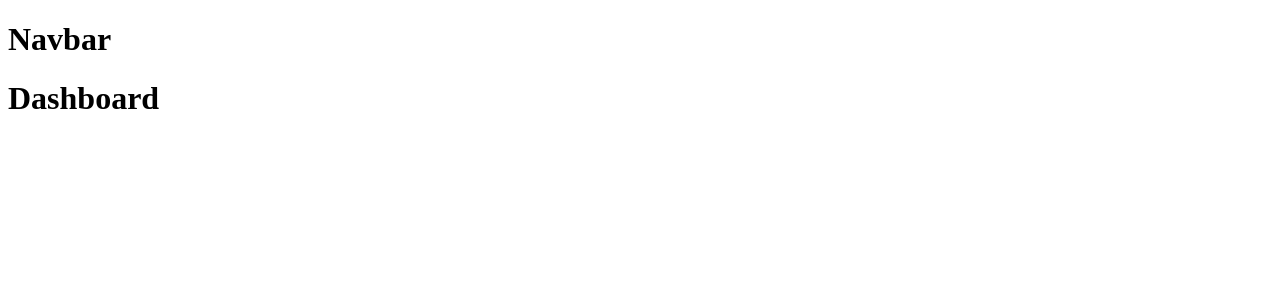
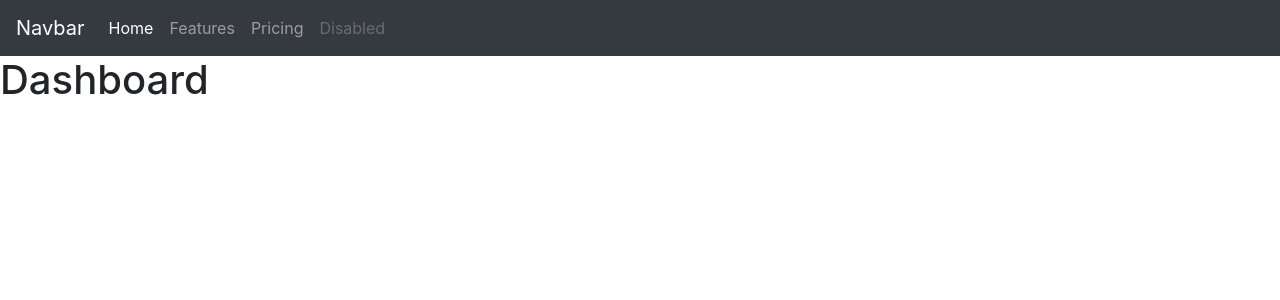
Before and after one commit to CindyKatoni/neighbourhood, a Django app: page / in a window 1280 px wide. Shown: the top 300 px of the page. Run offline with Django 3.2, Linux system fonts and the light colour scheme; some libraries are stand-ins or nearby versions.

Commit message:
dashboard design

```diff
--- a/hood/templates/hood/base.html
+++ b/hood/templates/hood/base.html
@@ -8,11 +8,15 @@
     <meta name="description" content="">
     <meta name="viewport" content="width=device-width, initial-scale=1">
     <link rel="stylesheet" href="">
+    <link rel="stylesheet" href="https://maxcdn.bootstrapcdn.com/bootstrap/4.0.0/css/bootstrap.min.css" integrity="sha384-Gn5384xqQ1aoWXA+058RXPxPg6fy4IWvTNh0E263XmFcJlSAwiGgFAW/dAiS6JXm" crossorigin="anonymous">
 </head>
 
 <body>
-    <h1>Navbar</h1>
-    {% block content %} {% endblock%}
+    {% include 'hood/navbar.html'%} {% block content %} {% endblock%}
+
+    <script src="https://code.jquery.com/jquery-3.2.1.slim.min.js" integrity="sha384-KJ3o2DKtIkvYIK3UENzmM7KCkRr/rE9/Qpg6aAZGJwFDMVNA/GpGFF93hXpG5KkN" crossorigin="anonymous"></script>
+    <script src="https://cdnjs.cloudflare.com/ajax/libs/popper.js/1.12.9/umd/popper.min.js" integrity="sha384-ApNbgh9B+Y1QKtv3Rn7W3mgPxhU9K/ScQsAP7hUibX39j7fakFPskvXusvfa0b4Q" crossorigin="anonymous"></script>
+    <script src="https://maxcdn.bootstrapcdn.com/bootstrap/4.0.0/js/bootstrap.min.js" integrity="sha384-JZR6Spejh4U02d8jOt6vLEHfe/JQGiRRSQQxSfFWpi1MquVdAyjUar5+76PVCmYl" crossorigin="anonymous"></script>
 </body>
 
 </html>
--- /dev/null
+++ b/hood/templates/hood/navbar.html
@@ -0,0 +1,22 @@
+<nav class="navbar navbar-expand-lg navbar-dark bg-dark">
+    <a class="navbar-brand" href="#">Navbar</a>
+    <button class="navbar-toggler" type="button" data-toggle="collapse" data-target="#navbarNav" aria-controls="navbarNav" aria-expanded="false" aria-label="Toggle navigation">
+      <span class="navbar-toggler-icon"></span>
+    </button>
+    <div class="collapse navbar-collapse" id="navbarNav">
+        <ul class="navbar-nav">
+            <li class="nav-item active">
+                <a class="nav-link" href="#">Home <span class="sr-only">(current)</span></a>
+            </li>
+            <li class="nav-item">
+                <a class="nav-link" href="#">Features</a>
+            </li>
+            <li class="nav-item">
+                <a class="nav-link" href="#">Pricing</a>
+            </li>
+            <li class="nav-item">
+                <a class="nav-link disabled" href="#">Disabled</a>
+            </li>
+        </ul>
+    </div>
+</nav>
```
